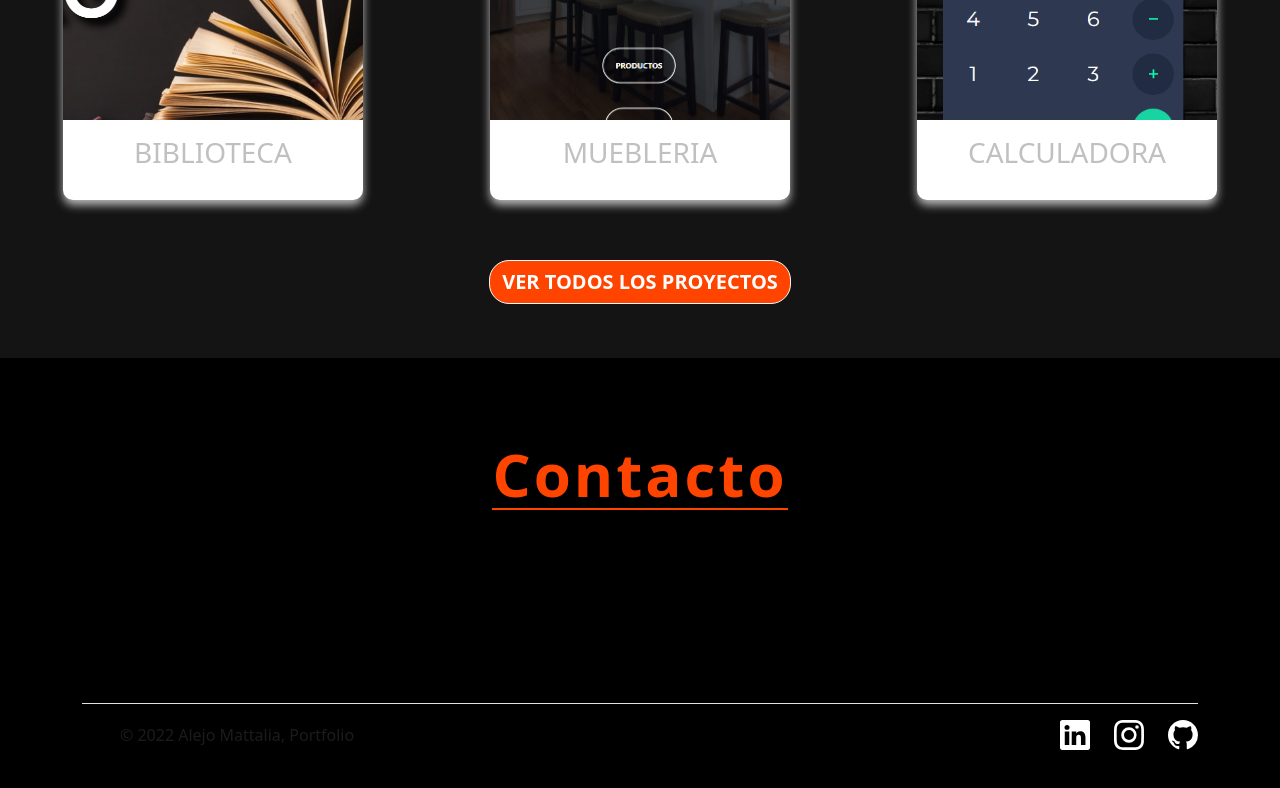
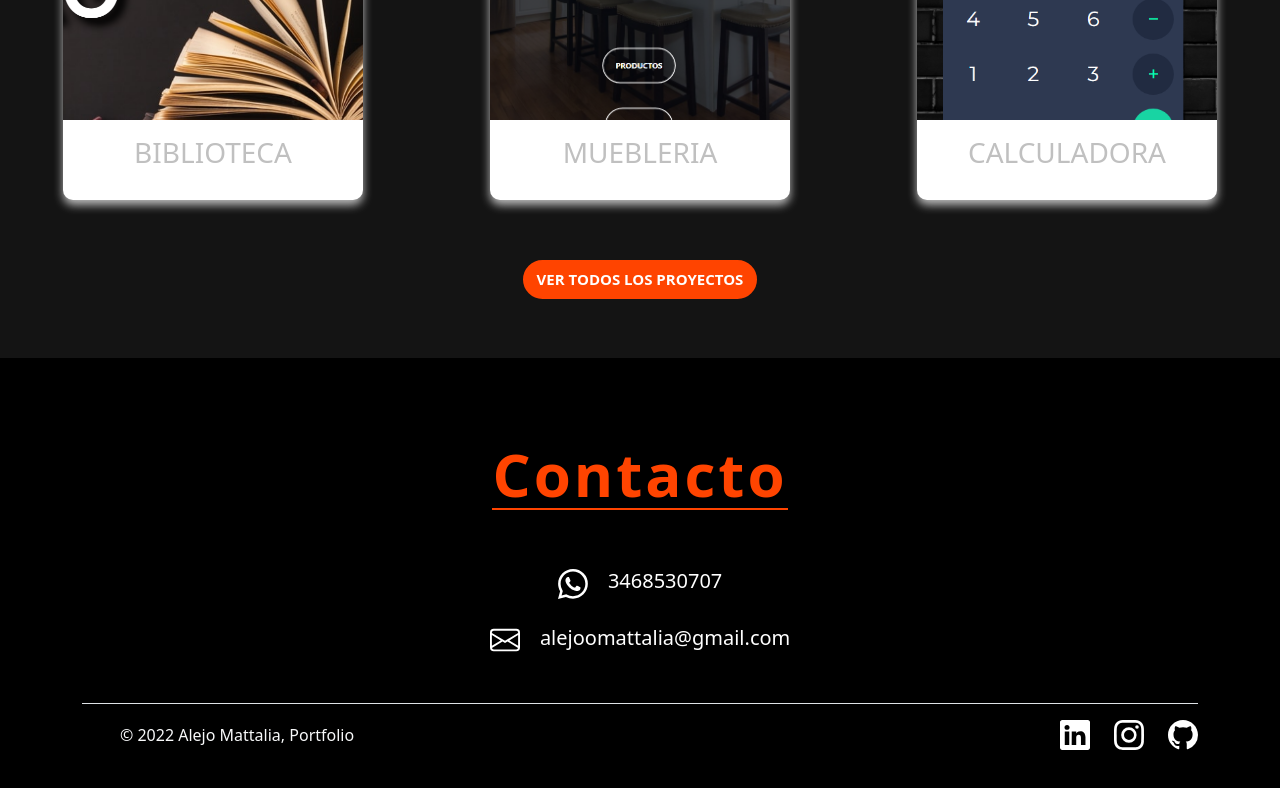
Before and after one commit to AlejoMattalia/Portfolio, a plain HTML site: page index.html in a window 1280 px wide. Shown: the part 2355-3143 px from the top of the page. Drawn offline with nearby package versions, Linux system fonts and the light colour scheme; a web font is replaced by a local one.

Commit message:
Modificaciones

```diff
--- a/index.html
+++ b/index.html
@@ -244,7 +244,7 @@
                         <use xlink:href="#bootstrap"></use>
                     </svg>
                 </a>
-                <span class="mb-3 mb-md-0 text-muted">© 2022 Alejo Mattalia, Portfolio</span>
+                <span class="mb-3 mb-md-0 text-light">© 2022 Alejo Mattalia, Portfolio</span>
             </div>
 
             <ul class="nav col-md-4 justify-content-end list-unstyled d-flex">
--- a/sass/pagPrincipal/_contacto.scss
+++ b/sass/pagPrincipal/_contacto.scss
@@ -8,7 +8,7 @@
     a {
         text-decoration: none;
         font-size: mixinVariables.$fontSize20px;
-        color: mixinVariables.$colorNegro;
+        color: mixinVariables.$colorBlanco;
     }
 }
 
--- a/sass/pagPrincipal/_proyectos.scss
+++ b/sass/pagPrincipal/_proyectos.scss
@@ -64,7 +64,7 @@
                         top: 50px;
                     }
 
-                    img{
+                    img {
                         width: 100%;
                         height: 80%;
                         object-fit: cover;
@@ -111,7 +111,7 @@
                             }
                         }
 
-                        .verCodigo{
+                        .verCodigo {
                             position: relative;
                             bottom: 18px;
                             font-size: 20px;
@@ -134,16 +134,18 @@
         }
     }
 
-    button{
+    button {
         background-color: rgb(255, 68, 0);
+        border: 2px solid rgb(255, 68, 0);
         color: #fff;
         border-radius: 20px;
         margin-top: 60px;
-        font-size: 20px;
+        font-size: 15px;
         font-weight: 600;
 
-        &:hover{
-            background-color: rgb(175, 47, 0);
+        &:hover {
+            border: 2px solid rgb(255, 68, 0);
+            background-color: rgb(231, 62, 0);
             color: #fff;
         }
     }
@@ -158,8 +160,8 @@
                     width: 250px;
                     height: 350px;
 
-                    .frente{
-                        .h3--javascript{
+                    .frente {
+                        .h3--javascript {
                             position: relative;
                             top: 5px;
                         }
@@ -178,9 +180,11 @@
 @media (min-width: 300px) and (max-width:800px) {
     .todosProyectos {
         height: 1500px;
+
         .proyectos {
             .card--proyectos {
                 flex-direction: column;
+
                 .card--htmlCss {
                     margin: 20px;
                 }
```
Also changed, not shown: html/todosProyectos.html (+1 -1 lines), css/styles.css, 1 other file.
